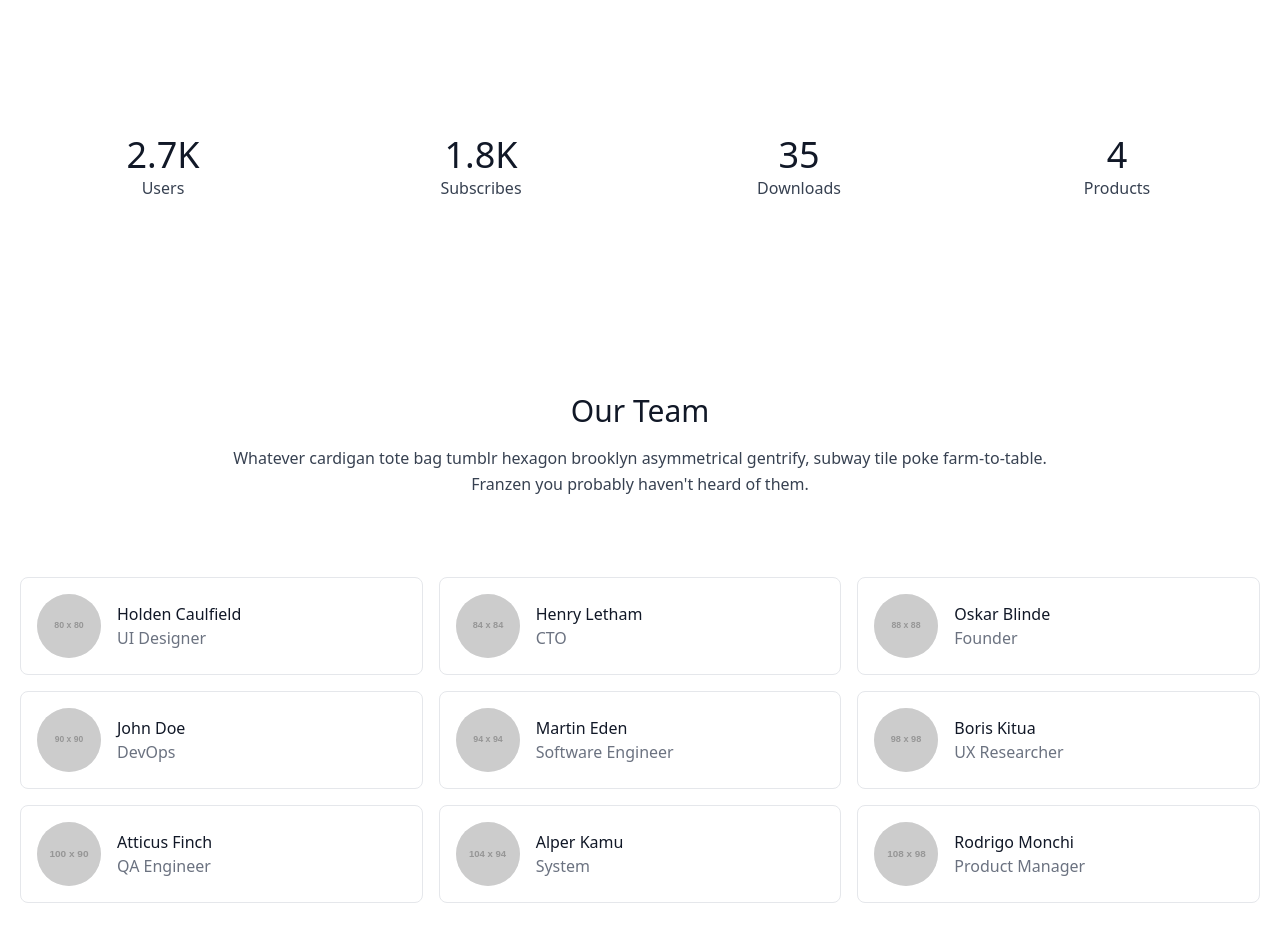
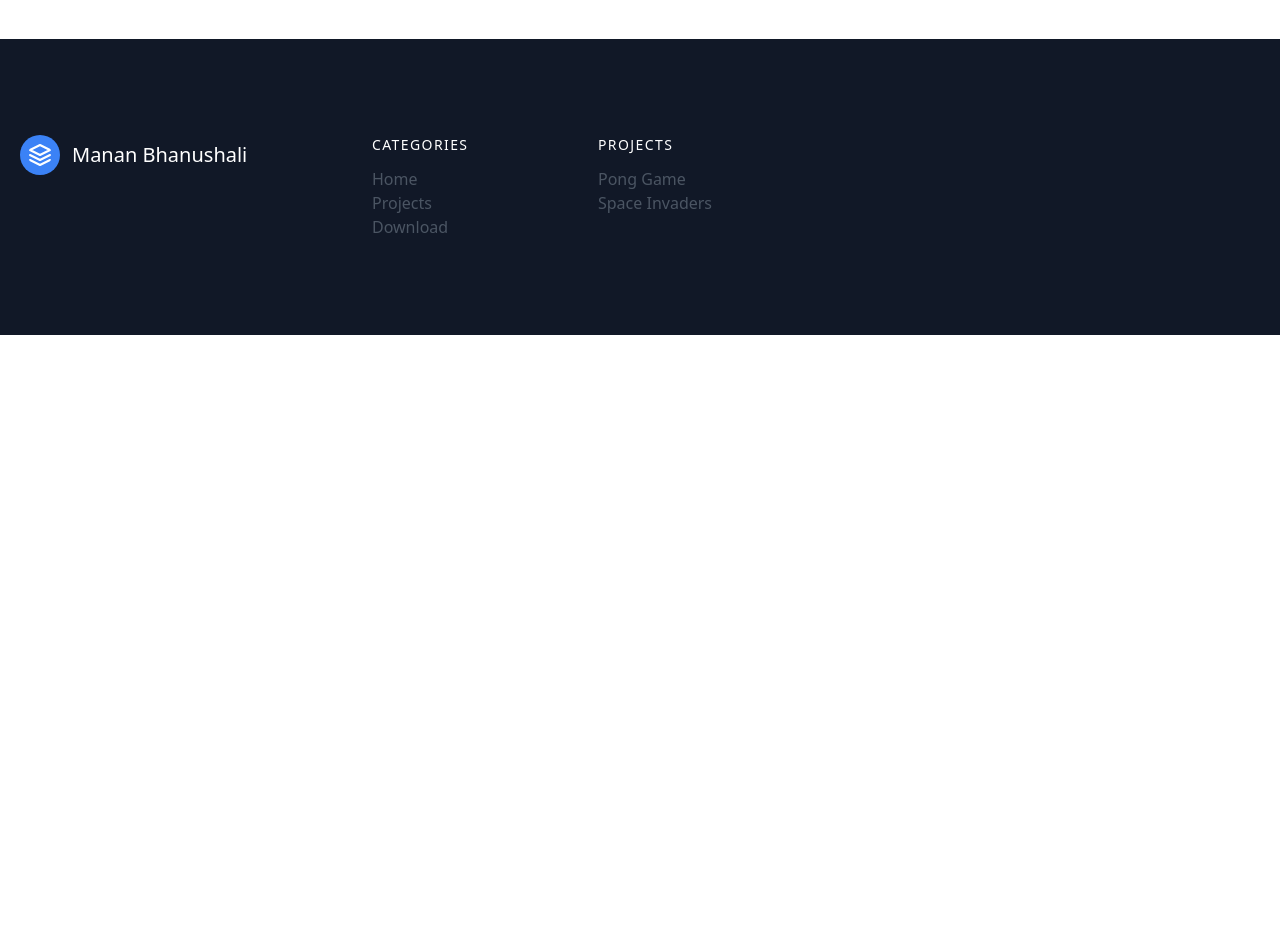
Before and after one commit to BhanushaliManan/pong-game, a plain HTML site: page index.html in a window 1280 px wide. Shown: the part 660-1602 px from the top of the page. After the commit the page ends 995 px from the top, so only its background shows below. Drawn offline with nearby package versions, Linux system fonts and the light colour scheme; placeholder pictures from the web are drawn by us.

Commit message:
Update index.html

```diff
--- a/index.html
+++ b/index.html
@@ -1,11 +1,13 @@
-<!DOCTYPE HTML>
+<!DOCTYPE html>
 <html lang="en">
+
 <head>
     <meta charset="UTF-8">
-    <meta name="viewport" content="width=device-width" , initial-scale=1.0>
-    <link href="https://unpkg.com/tailwindcss@^1.0/dist/tailwind.min.css" rel="stylesheet">
-    <title>Manan</title>
+    <meta name="viewport" content="width=device-width, initial-scale=1.0">
+    <link href="https://unpkg.com/tailwindcss@^2/dist/tailwind.min.css" rel="stylesheet">
+    <title>Title</title>
 </head>
+
 <body>
     <header class="text-gray-700 body-font">
         <div class="container mx-auto flex flex-wrap p-5 flex-col md:flex-row items-center">
@@ -15,180 +17,157 @@
                     viewBox="0 0 24 24">
                     <path d="M12 2L2 7l10 5 10-5-10-5zM2 17l10 5 10-5M2 12l10 5 10-5"></path>
                 </svg>
-            <span class="ml-3 text-xl">Manan</span>
+                <span class="ml-3 text-xl">Space Invaders</span>
             </a>
-        <nav class="md:mr-auto md:ml-4 md:py-1 md:pl-4 md:border-l md:border-gray-400	flex flex-wrap items-center text-base justify-center">
-            <a href="https://images.app.goo.gl/PXdPEsoownQSJkYQ7" class="mr-5 hover:text-gray-900">Home</a>
-            <a href="https://images.app.goo.gl/eYHGCnBJG41prMWj6" class="mr-5 hover:text-gray-900">About</a>
-            <a href="https://images.app.goo.gl/Dkiw2jcnoTSZbzt9A" class="mr-5 hover:text-gray-900">Services</a>
-            <a href="https://images.app.goo.gl/DrXicmdcv1oHrYMLA" class="mr-5 hover:text-gray-900">Contact Us</a>
+            <nav
+                class="md:mr-auto md:ml-4 md:py-1 md:pl-4 md:border-l md:border-gray-400	flex flex-wrap items-center text-base justify-center">
+                <a href="" class="mr-5 hover:text-gray-900">Home</a>
+                <a href="" class="mr-5 hover:text-gray-900">Projects</a>
+                <a href="" class="mr-5 hover:text-gray-900">Download</a>
             </nav>
-        <button class="inline-flex items-center bg-gray-200 border-0 py-1 px-3 focus:outline-none hover:bg-gray-300 rounded text-base mt-4 md:mt-0">
-            Nothing Happens if you click Here
-            <svg fill="none" stroke="currentColor" stroke-linecap="round" stroke-linejoin="round" stroke-width="2"
-                 class="w-4 h-4 ml-1" viewBox="0 0 24 24">
-                <path d="M5 12h14M12 5l7 7-7 7"></path>
-            </svg>
-        </button>
+
         </div>
     </header>
 
     <section class="text-gray-700 body-font">
         <div class="container mx-auto flex px-5 py-24 md:flex-row flex-col items-center">
-        <div class="lg:flex-grow md:w-1/2 lg:pr-24 md:pr-16 flex flex-col md:items-start md:text-left mb-16 md:mb-0 items-center text-center">
-            <h1 class="title-font sm:text-4xl text-3xl mb-4 font-medium text-gray-900">Website By Manan
-                <br class="hidden lg:inline-block">Manan is A coder
+            <div class="lg:max-w-lg lg:w-full md:w-1/2 w-5/6 mb-10 md:mb-0">
+                <img class="object-cover object-center rounded" alt="hero" src="https://dummyimage.com/720x600">
+            </div>
+            <div
+                class="lg:flex-grow md:w-1/2 lg:pl-24 md:pl-16 flex flex-col md:items-start md:text-left items-center text-center">
+                <h1 class="title-font sm:text-4xl text-3xl mb-4 font-medium text-gray-900">App Name
+                    <br class="hidden lg:inline-block">
                 </h1>
-            <p class="mb-8 leading-relaxed">Manan is a programmer.Manan is a developer!!!</p>
+                <p class="mb-8 leading-relaxed">Space Invaders, Created By Manan, Using Pygame</p>
                 <div class="flex justify-center">
-                <button class="inline-flex text-white bg-blue-500 border-0 py-2 px-6 focus:outline-none hover:bg-blue-600 rounded text-lg">
-                    Button
+                    <a href="Space Invaders-Setup" download="">
+                        <button
+                            class="inline-flex text-white bg-blue-500 border-0 py-2 px-6 focus:outline-none hover:bg-blue-600 rounded text-lg">Download
                         </button>
-                <button class="ml-4 inline-flex text-gray-700 bg-gray-200 border-0 py-2 px-6 focus:outline-none hover:bg-gray-300 rounded text-lg">
-                    Button
-                </button>
-            </div>
-        </div>
-        <div class="lg:max-w-lg lg:w-full md:w-1/2 w-5/6">
-            <img class="object-cover object-center rounded" alt="hero"
-                 src="https://source.unsplash.com/720x600/?monkey">
-        </div>
-    </div>
-</section>
-
-<section class="text-gray-700 body-font">
-    <div class="container px-5 py-24 mx-auto">
-        <div class="flex flex-wrap -m-4 text-center">
-            <div class="p-4 sm:w-1/4 w-1/2">
-                <h2 class="title-font font-medium sm:text-4xl text-3xl text-gray-900">2.7K</h2>
-                <p class="leading-relaxed">Users</p>
-            </div>
-            <div class="p-4 sm:w-1/4 w-1/2">
-                <h2 class="title-font font-medium sm:text-4xl text-3xl text-gray-900">1.8K</h2>
-                <p class="leading-relaxed">Subscribes</p>
-            </div>
-            <div class="p-4 sm:w-1/4 w-1/2">
-                <h2 class="title-font font-medium sm:text-4xl text-3xl text-gray-900">35</h2>
-                <p class="leading-relaxed">Downloads</p>
-            </div>
-            <div class="p-4 sm:w-1/4 w-1/2">
-                <h2 class="title-font font-medium sm:text-4xl text-3xl text-gray-900">4</h2>
-                <p class="leading-relaxed">Products</p>
+                    </a>
+                    <!-- <button class="ml-4 inline-flex text-gray-700 bg-gray-200 border-0 py-2 px-6 focus:outline-none hover:bg-gray-300 rounded text-lg">Button</button> -->
                 </div>
             </div>
         </div>
     </section>
 
-<section class="text-gray-700 body-font">
-    <div class="container px-5 py-24 mx-auto">
-        <div class="flex flex-col text-center w-full mb-20">
-            <h1 class="sm:text-3xl text-2xl font-medium title-font mb-4 text-gray-900">Our Team</h1>
-            <p class="lg:w-2/3 mx-auto leading-relaxed text-base">Whatever cardigan tote bag tumblr hexagon brooklyn
-                asymmetrical gentrify, subway tile poke farm-to-table. Franzen you probably haven't heard of them.</p>
+    <footer class="text-gray-500 bg-gray-900 body-font">
+        <div
+            class="container px-5 py-24 mx-auto flex md:items-center lg:items-start md:flex-row md:flex-no-wrap flex-wrap flex-col">
+            <div class="w-64 flex-shrink-0 md:mx-0 mx-auto text-center md:text-left">
+                <a class="flex title-font font-medium items-center md:justify-start justify-center text-white">
+                    <svg xmlns="http://www.w3.org/2000/svg" fill="none" stroke="currentColor" stroke-linecap="round"
+                        stroke-linejoin="round" stroke-width="2"
+                        class="w-10 h-10 text-white p-2 bg-blue-500 rounded-full" viewBox="0 0 24 24">
+                        <path d="M12 2L2 7l10 5 10-5-10-5zM2 17l10 5 10-5M2 12l10 5 10-5"></path>
+                    </svg>
+                    <span class="ml-3 text-xl">Manan Bhanushali</span>
+                </a>
+                <p class="mt-2 text-sm text-gray-700"></p>
             </div>
-        <div class="flex flex-wrap -m-2">
-            <div class="p-2 lg:w-1/3 md:w-1/2 w-full">
-                <div class="h-full flex items-center border-gray-200 border p-4 rounded-lg">
-                    <img alt="team"
-                         class="w-16 h-16 bg-gray-100 object-cover object-center flex-shrink-0 rounded-full mr-4"
-                         src="https://dummyimage.com/80x80">
-                    <div class="flex-grow">
-                        <h2 class="text-gray-900 title-font font-medium">Holden Caulfield</h2>
-                        <p class="text-gray-500">UI Designer</p>
+
+            <div class="flex-grow flex flex-wrap md:pl-20 -mb-10 md:mt-0 mt-10 md:text-left text-center">
+            <div class="lg:w-1/4 md:w-1/2 w-full px-4">
+              <h2 class="title-font font-medium text-white tracking-widest text-sm mb-3">CATEGORIES</h2>
+              <nav class="list-none mb-10">
+                <li>
+                  <a class="text-gray-600 hover:text-white">Home</a>
+                </li>
+                <li>
+                  <a class="text-gray-600 hover:text-white">Projects</a>
+                </li>
+                <li>
+                  <a class="text-gray-600 hover:text-white">Download</a>
+                </li>
+                <!-- <li>
+                  <a class="text-gray-600 hover:text-white">Fourth Link</a>
+                </li> -->
+              </nav>
+            </div>
+            <div class="lg:w-1/4 md:w-1/2 w-full px-4">
+              <h2 class="title-font font-medium text-white tracking-widest text-sm mb-3">PROJECTS</h2>
+              <nav class="list-none mb-10">
+                <li>
+                  <a class="text-gray-600 hover:text-white">Pong Game</a>
+                </li>
+                <li>
+                  <a class="text-gray-600 hover:text-white">Space Invaders</a>
+                </li>
+                <!-- <li>
+                  <a class="text-gray-600 hover:text-white">Third Link</a>
+                </li> -->
+              </nav>
+            <!-- </div>
+            <div class="lg:w-1/4 md:w-1/2 w-full px-4">
+              <h2 class="title-font font-medium text-white tracking-widest text-sm mb-3">CATEGORIES</h2>
+              <nav class="list-none mb-10">
+                <li>
+                  <a class="text-gray-600 hover:text-white">First Link</a>
+                </li>
+                <li>
+                  <a class="text-gray-600 hover:text-white">Second Link</a>
+                </li>
+                <li>
+                  <a class="text-gray-600 hover:text-white">Third Link</a>
+                </li>
+                <li>
+                  <a class="text-gray-600 hover:text-white">Fourth Link</a>
+                </li>
+              </nav>
+            </div> -->
+            <!-- <div class="lg:w-1/4 md:w-1/2 w-full px-4">
+              <h2 class="title-font font-medium text-white tracking-widest text-sm mb-3">CATEGORIES</h2>
+              <nav class="list-none mb-10">
+                <li>
+                  <a class="text-gray-600 hover:text-white">First Link</a>
+                </li>
+                <li>
+                  <a class="text-gray-600 hover:text-white">Second Link</a>
+                </li>
+                <li>
+                  <a class="text-gray-600 hover:text-white">Third Link</a>
+                </li>
+                <li>
+                  <a class="text-gray-600 hover:text-white">Fourth Link</a>
+                </li>
+              </nav>
             </div>
           </div>
+        </div> -->
+        <!-- <div class="bg-gray-800">
+          <div class="container mx-auto py-4 px-5 flex flex-wrap flex-col sm:flex-row">
+            <p class="text-gray-600 text-sm text-center sm:text-left">© 2020 tailblocks —
+              <a href="https://twitter.com/knyttneve" rel="noopener noreferrer" class="text-gray-500 ml-1" target="_blank">@knyttneve</a>
+            </p>
+            <span class="inline-flex sm:ml-auto sm:mt-0 mt-2 justify-center sm:justify-start">
+              <a class="text-gray-600">
+                <svg fill="currentColor" stroke-linecap="round" stroke-linejoin="round" stroke-width="2" class="w-5 h-5" viewBox="0 0 24 24">
+                  <path d="M18 2h-3a5 5 0 00-5 5v3H7v4h3v8h4v-8h3l1-4h-4V7a1 1 0 011-1h3z"></path>
+                </svg>
+              </a>
+              <a class="ml-3 text-gray-600">
+                <svg fill="currentColor" stroke-linecap="round" stroke-linejoin="round" stroke-width="2" class="w-5 h-5" viewBox="0 0 24 24">
+                  <path d="M23 3a10.9 10.9 0 01-3.14 1.53 4.48 4.48 0 00-7.86 3v1A10.66 10.66 0 013 4s-4 9 5 13a11.64 11.64 0 01-7 2c9 5 20 0 20-11.5a4.5 4.5 0 00-.08-.83A7.72 7.72 0 0023 3z"></path>
+                </svg>
+              </a>
+              <a class="ml-3 text-gray-600">
+                <svg fill="none" stroke="currentColor" stroke-linecap="round" stroke-linejoin="round" stroke-width="2" class="w-5 h-5" viewBox="0 0 24 24">
+                  <rect width="20" height="20" x="2" y="2" rx="5" ry="5"></rect>
+                  <path d="M16 11.37A4 4 0 1112.63 8 4 4 0 0116 11.37zm1.5-4.87h.01"></path>
+                </svg>
+              </a>
+              <a class="ml-3 text-gray-600">
+                <svg fill="currentColor" stroke="currentColor" stroke-linecap="round" stroke-linejoin="round" stroke-width="0" class="w-5 h-5" viewBox="0 0 24 24">
+                  <path stroke="none" d="M16 8a6 6 0 016 6v7h-4v-7a2 2 0 00-2-2 2 2 0 00-2 2v7h-4v-7a6 6 0 016-6zM2 9h4v12H2z"></path>
+                  <circle cx="4" cy="4" r="2" stroke="none"></circle>
+                </svg>
+              </a>
+            </span>
           </div>
-            <div class="p-2 lg:w-1/3 md:w-1/2 w-full">
-                <div class="h-full flex items-center border-gray-200 border p-4 rounded-lg">
-                    <img alt="team"
-                         class="w-16 h-16 bg-gray-100 object-cover object-center flex-shrink-0 rounded-full mr-4"
-                         src="https://dummyimage.com/84x84">
-                    <div class="flex-grow">
-                        <h2 class="text-gray-900 title-font font-medium">Henry Letham</h2>
-                        <p class="text-gray-500">CTO</p>
-                    </div>
-                </div>
-            </div>
-            <div class="p-2 lg:w-1/3 md:w-1/2 w-full">
-                <div class="h-full flex items-center border-gray-200 border p-4 rounded-lg">
-                    <img alt="team"
-                         class="w-16 h-16 bg-gray-100 object-cover object-center flex-shrink-0 rounded-full mr-4"
-                         src="https://dummyimage.com/88x88">
-                    <div class="flex-grow">
-                        <h2 class="text-gray-900 title-font font-medium">Oskar Blinde</h2>
-                        <p class="text-gray-500">Founder</p>
-                    </div>
-                </div>
-            </div>
-            <div class="p-2 lg:w-1/3 md:w-1/2 w-full">
-                <div class="h-full flex items-center border-gray-200 border p-4 rounded-lg">
-                    <img alt="team"
-                         class="w-16 h-16 bg-gray-100 object-cover object-center flex-shrink-0 rounded-full mr-4"
-                         src="https://dummyimage.com/90x90">
-                    <div class="flex-grow">
-                        <h2 class="text-gray-900 title-font font-medium">John Doe</h2>
-                        <p class="text-gray-500">DevOps</p>
-                    </div>
-                </div>
-            </div>
-            <div class="p-2 lg:w-1/3 md:w-1/2 w-full">
-                <div class="h-full flex items-center border-gray-200 border p-4 rounded-lg">
-                    <img alt="team"
-                         class="w-16 h-16 bg-gray-100 object-cover object-center flex-shrink-0 rounded-full mr-4"
-                         src="https://dummyimage.com/94x94">
-                    <div class="flex-grow">
-                        <h2 class="text-gray-900 title-font font-medium">Martin Eden</h2>
-                        <p class="text-gray-500">Software Engineer</p>
-                    </div>
-                </div>
-            </div>
-            <div class="p-2 lg:w-1/3 md:w-1/2 w-full">
-                <div class="h-full flex items-center border-gray-200 border p-4 rounded-lg">
-                    <img alt="team"
-                         class="w-16 h-16 bg-gray-100 object-cover object-center flex-shrink-0 rounded-full mr-4"
-                         src="https://dummyimage.com/98x98">
-                    <div class="flex-grow">
-                        <h2 class="text-gray-900 title-font font-medium">Boris Kitua</h2>
-                        <p class="text-gray-500">UX Researcher</p>
-                    </div>
-                </div>
-            </div>
-            <div class="p-2 lg:w-1/3 md:w-1/2 w-full">
-                <div class="h-full flex items-center border-gray-200 border p-4 rounded-lg">
-                    <img alt="team"
-                         class="w-16 h-16 bg-gray-100 object-cover object-center flex-shrink-0 rounded-full mr-4"
-                         src="https://dummyimage.com/100x90">
-                    <div class="flex-grow">
-                        <h2 class="text-gray-900 title-font font-medium">Atticus Finch</h2>
-                        <p class="text-gray-500">QA Engineer</p>
-                    </div>
-                </div>
-            </div>
-            <div class="p-2 lg:w-1/3 md:w-1/2 w-full">
-                <div class="h-full flex items-center border-gray-200 border p-4 rounded-lg">
-                    <img alt="team"
-                         class="w-16 h-16 bg-gray-100 object-cover object-center flex-shrink-0 rounded-full mr-4"
-                         src="https://dummyimage.com/104x94">
-                    <div class="flex-grow">
-                        <h2 class="text-gray-900 title-font font-medium">Alper Kamu</h2>
-                        <p class="text-gray-500">System</p>
-                    </div>
-                </div>
-            </div>
-            <div class="p-2 lg:w-1/3 md:w-1/2 w-full">
-                <div class="h-full flex items-center border-gray-200 border p-4 rounded-lg">
-                    <img alt="team"
-                         class="w-16 h-16 bg-gray-100 object-cover object-center flex-shrink-0 rounded-full mr-4"
-                         src="https://dummyimage.com/108x98">
-                    <div class="flex-grow">
-                        <h2 class="text-gray-900 title-font font-medium">Rodrigo Monchi</h2>
-                        <p class="text-gray-500">Product Manager</p>
-                    </div>
-                </div>
-            </div>
-        </div>
-    </div>
-</section>
+        </div> -->
+      </footer>
 
 </body>
+
 </html>
```
Lines whose indentation alone changed are shown as unchanged.
